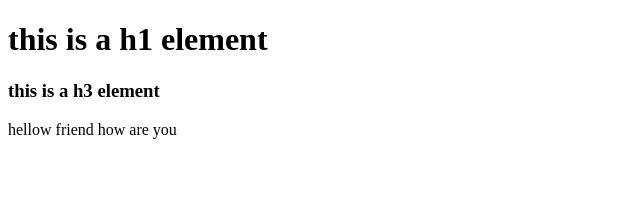
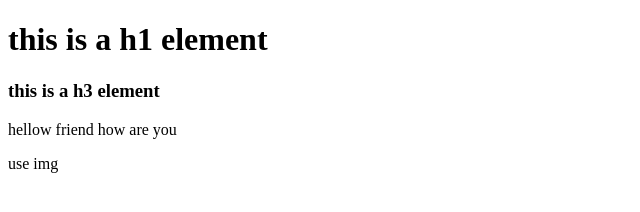
Before and after one commit to sazzadsourov/video, a plain HTML site: page index.html in a window 1280 px wide. Shown: the full height of the page, 0-640 px from the left. Drawn offline with Linux system fonts and the light colour scheme.

Commit message:
use img
use img

```diff
--- a/index.html
+++ b/index.html
@@ -10,5 +10,6 @@
     <h1>this is a h1 element</h1>
     <h3>this is a h3 element</h3>
     <p>hellow friend how are you</p>
+    <p>use img</p>
 </body>
 </html
```
